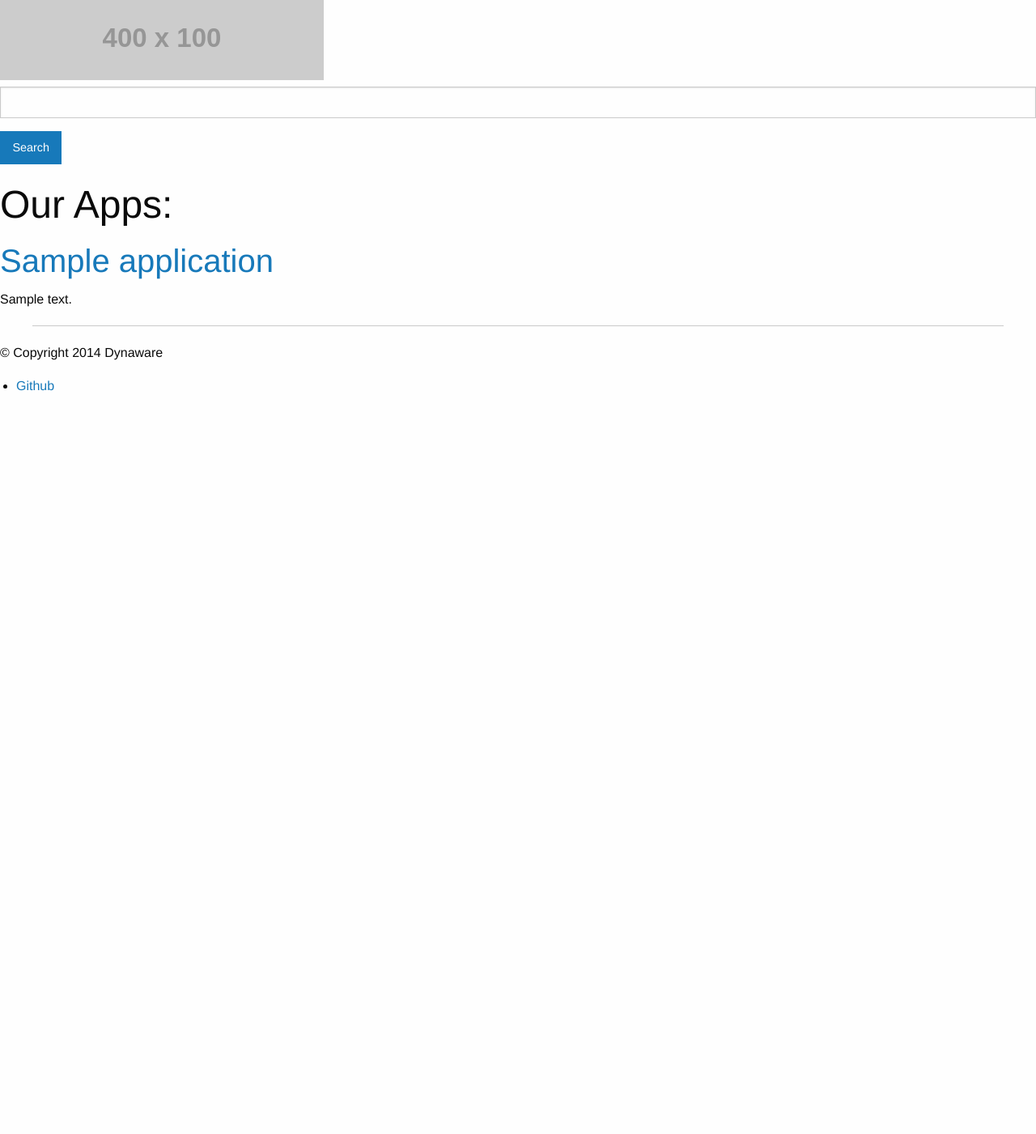
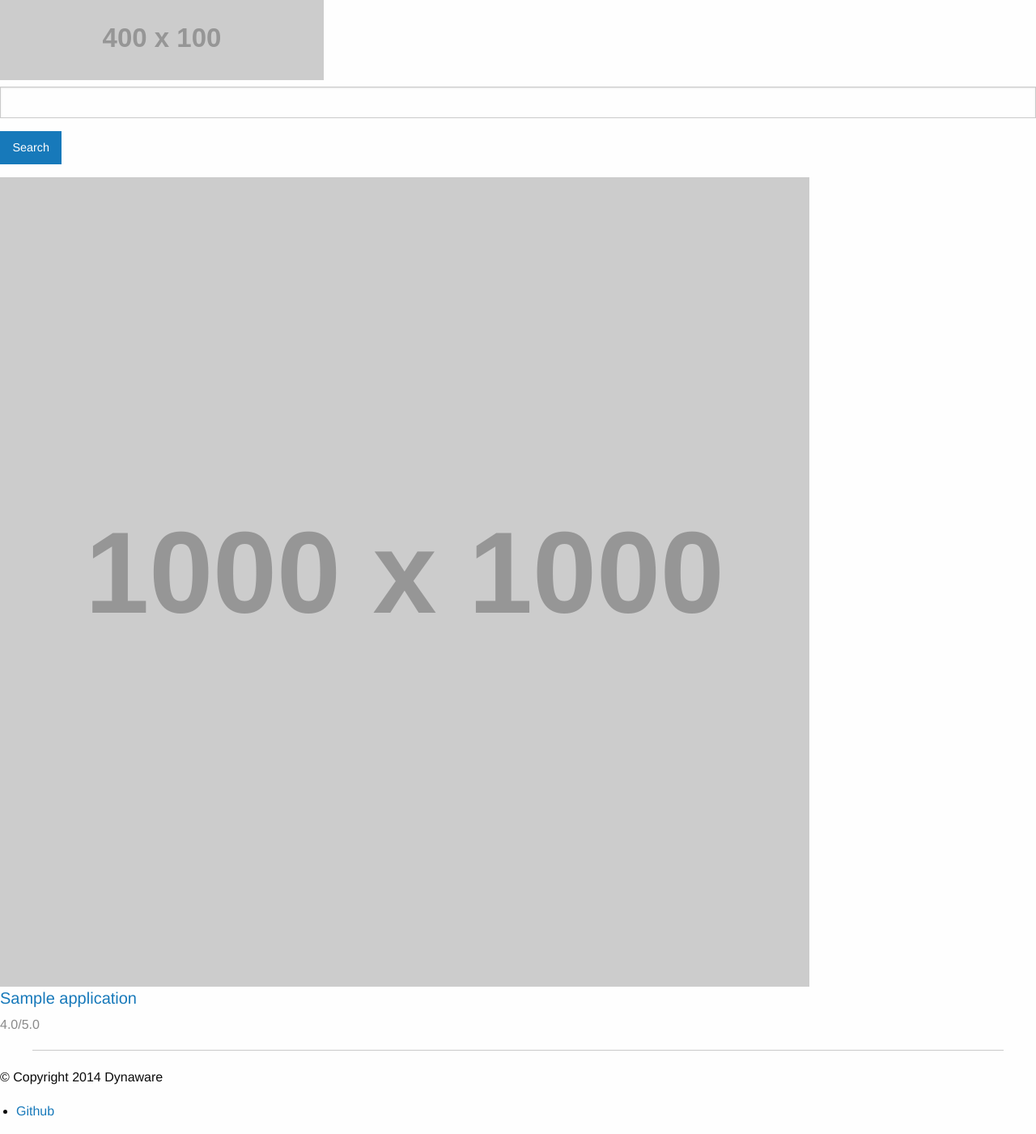
Before and after one commit to dynaware/appster, a Django app: page / in a window 1280 px wide. Shown: the part 134-1535 px from the top of the page at 81% size. Before the commit the page ends 617 px from the top, so only its background shows below. Run offline with Django 3.2, Linux system fonts and the light colour scheme; tables that the repository leaves empty hold one stand-in row (values such as "Sample post"); grey boxes labelled with a size stand in for pictures from a placeholder-image service; some libraries are stand-ins or nearby versions.

Commit message:
update index.html to have foundation look

```diff
--- a/templates/app_store/index.html
+++ b/templates/app_store/index.html
@@ -1,13 +1,20 @@
 {% extends 'foundation/base.html' %}
 
 {% block base_body %}
-    <h1>Our Apps:</h1>
-    {% for app in apps %}
-        <div class="app">
-           <h2><a href="{% url 'detail' app.id %}">{{ app.name }}</a></h2>
-            {%  autoescape off %}
-                {{ app.description }}
-            {% endautoescape %}
+    <div class="row">
+        <div class="large-12 columns">
+            {% for app in apps %}
+                <a href="{% url 'detail' app.id %}">
+                    <div class="large-3 small-6 columns">
+                        <img src="http://placehold.it/1000x1000&text={{ app.name }}">
+
+                        <div class="panel">
+                            <h5>{{ app.name }}</h5>
+                            <h6 class="subheader">{{ app.rating }}/5.0</h6>
+                        </div>
+                    </div>
+                </a>
+            {% endfor %}
         </div>
-    {% endfor %}
+    </div>
 {% endblock%}
```
